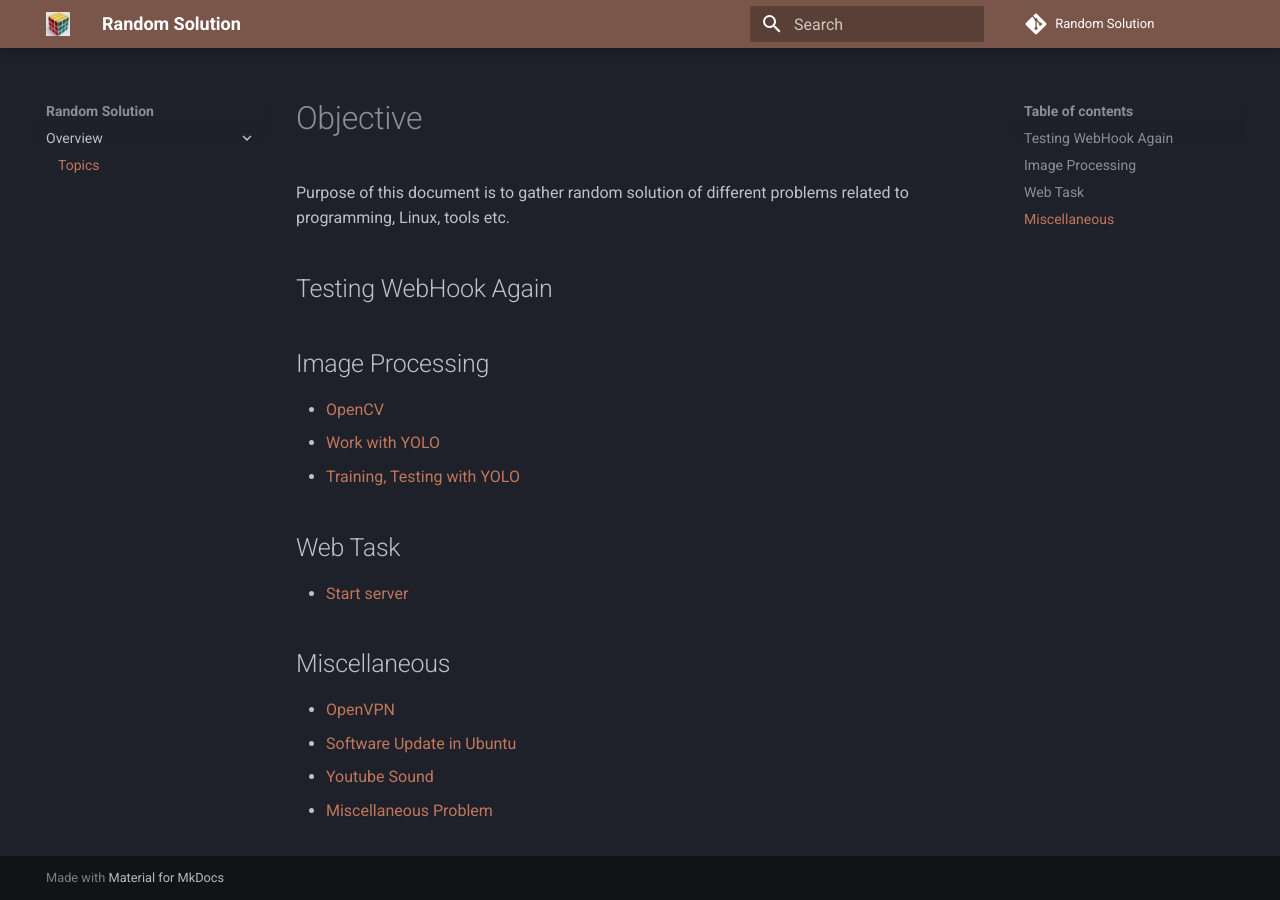
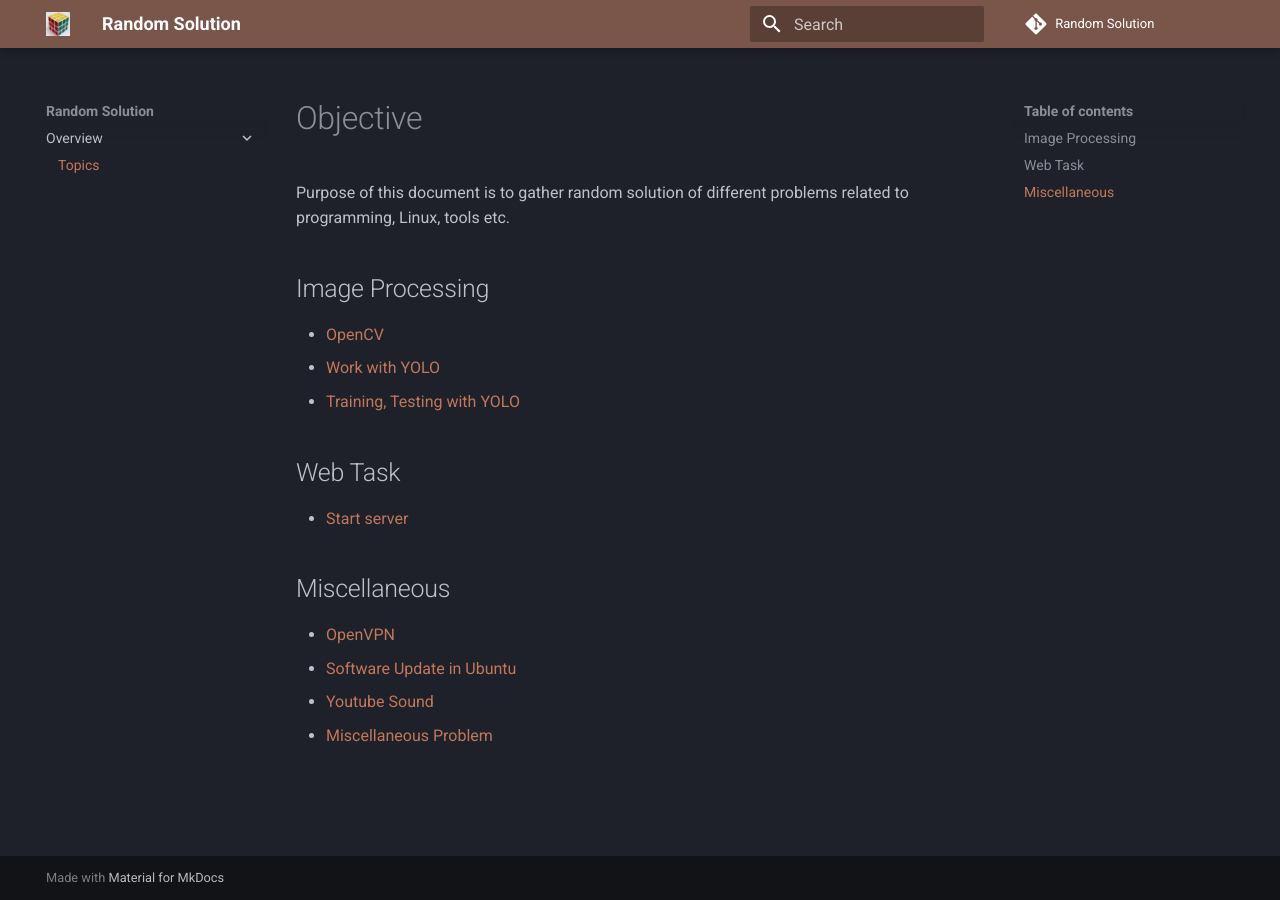
Before and after one commit to atifkarim/random_solution, an MkDocs documentation site: the page built from docs/index.md, in a window 1280 px wide. Built offline with MkDocs 1.6.1 and Material for MkDocs 9.7.7, drawn with Linux system fonts in a browser that asks for light colours; comment, search, counter and statistics services are not loaded.

Commit message:
removed obsolete lines

```diff
--- a/docs/index.md
+++ b/docs/index.md
@@ -2,8 +2,6 @@
 
 Purpose of this document is to gather random solution of different problems
 related to programming, Linux, tools etc.
-
-## Testing WebHook Again
 
 ## Image Processing
 
```
